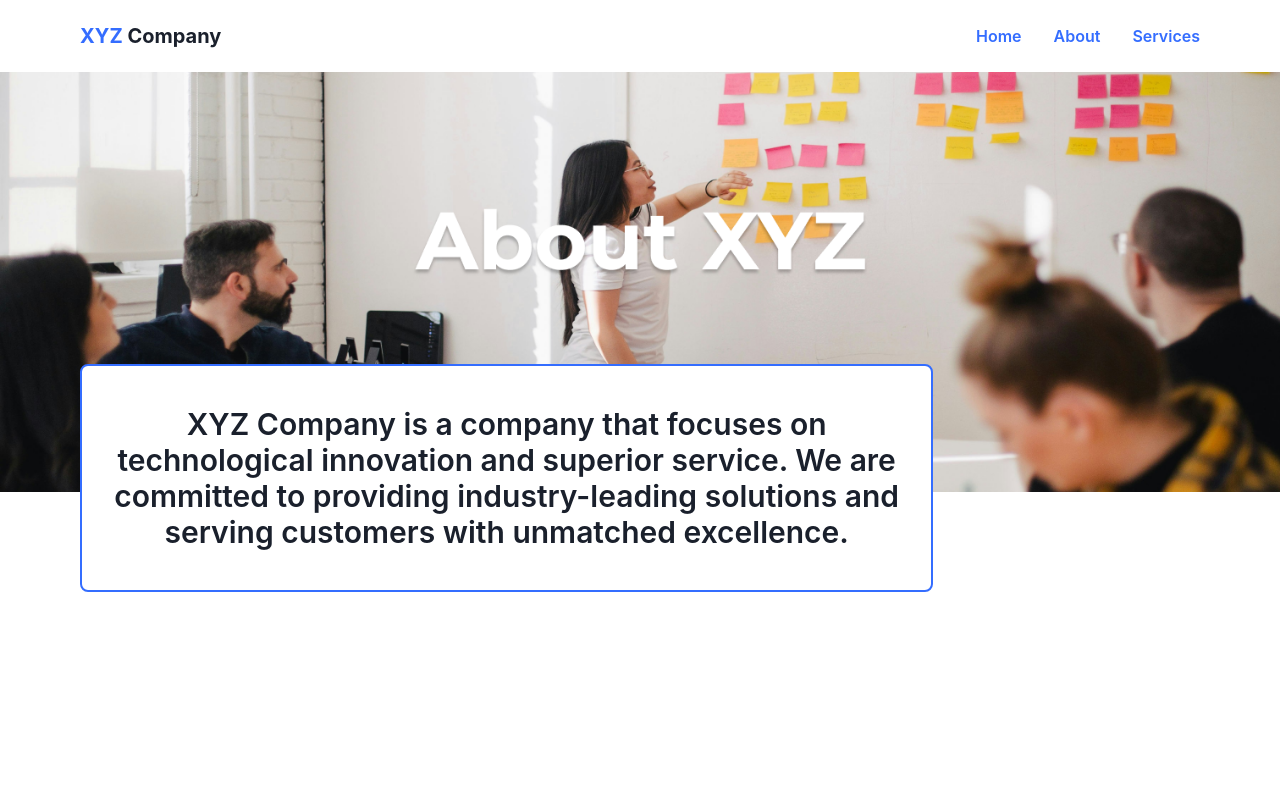
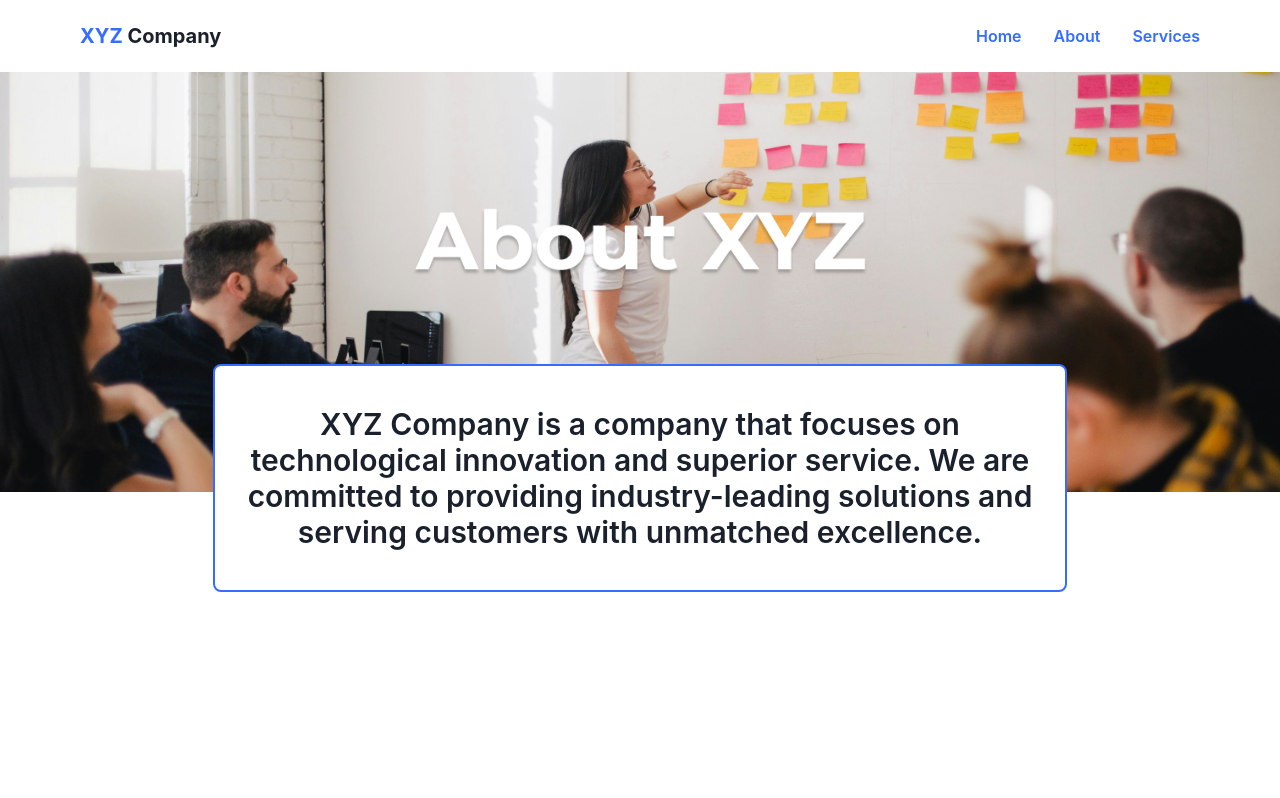
Before and after one commit to Haresz/xyz-company, a Next.js app: page /about in a window 1280 px wide. Shown: the top 798 px of the page. Built offline with nearby package versions, Linux system fonts and the light colour scheme.

Commit message:
done fix bug

```diff
--- a/next.config.mjs
+++ b/next.config.mjs
@@ -1,12 +1,4 @@
 /** @type {import('next').NextConfig} */
-const nextConfig = {
-  typescript: {
-    // !! WARN !!
-    // Dangerously allow production builds to successfully complete even if
-    // your project has type errors.
-    // !! WARN !!
-    ignoreBuildErrors: true,
-  },
-};
+const nextConfig = {};
 
 export default nextConfig;
--- a/src/app/about/page.tsx
+++ b/src/app/about/page.tsx
@@ -11,7 +11,7 @@ export default function About() {
         fontWeight={"semibold"}
         textAlign={"center"}
         backgroundColor={"white"}
-        className="relative -mt-[10%] lg:w-8/12 w-auto  lg:mx-20 mx-10 px-8 py-10 lg:mb-52 mb-32 border-2 border--primary lg:text-3xl text-xl"
+        className="relative -mt-[10%] lg:w-8/12 w-auto  lg:mx-auto mx-10 px-8 py-10 lg:mb-52 mb-32 border-2 border--primary lg:text-3xl text-xl"
       >
         XYZ Company is a company that focuses on technological innovation and
         superior service. We are committed to providing industry-leading
--- a/src/app/layout.tsx
+++ b/src/app/layout.tsx
@@ -1,13 +1,20 @@
 // app/layout.tsx
+"use client";
 import { fonts } from "./fonts";
-import { Providers } from "./providers/page";
 import "./globals.css";
+
+import Footer from "@/components/Footer";
+import Navbar from "@/components/Navbar";
+import { ChakraProvider } from "@chakra-ui/react";
 
 export default function RootLayout({ children }: any) {
   return (
     <html lang="en" className={fonts.montserrat.variable}>
       <body>
-        <Providers>{children}</Providers>
+        <ChakraProvider>
+          <Navbar />
+          {children} <Footer />
+        </ChakraProvider>
       </body>
     </html>
   );
--- a/src/app/providers/page.tsx
+++ /dev/null
@@ -1,16 +0,0 @@
-// app/providers.tsx
-"use client";
-
-import Footer from "@/components/Footer";
-import Navbar from "@/components/Navbar";
-import { ChakraProvider } from "@chakra-ui/react";
-
-export function Providers({ children }: any) {
-  return (
-    <ChakraProvider>
-      <Navbar />
-      {children}
-      <Footer />
-    </ChakraProvider>
-  );
-}
```
